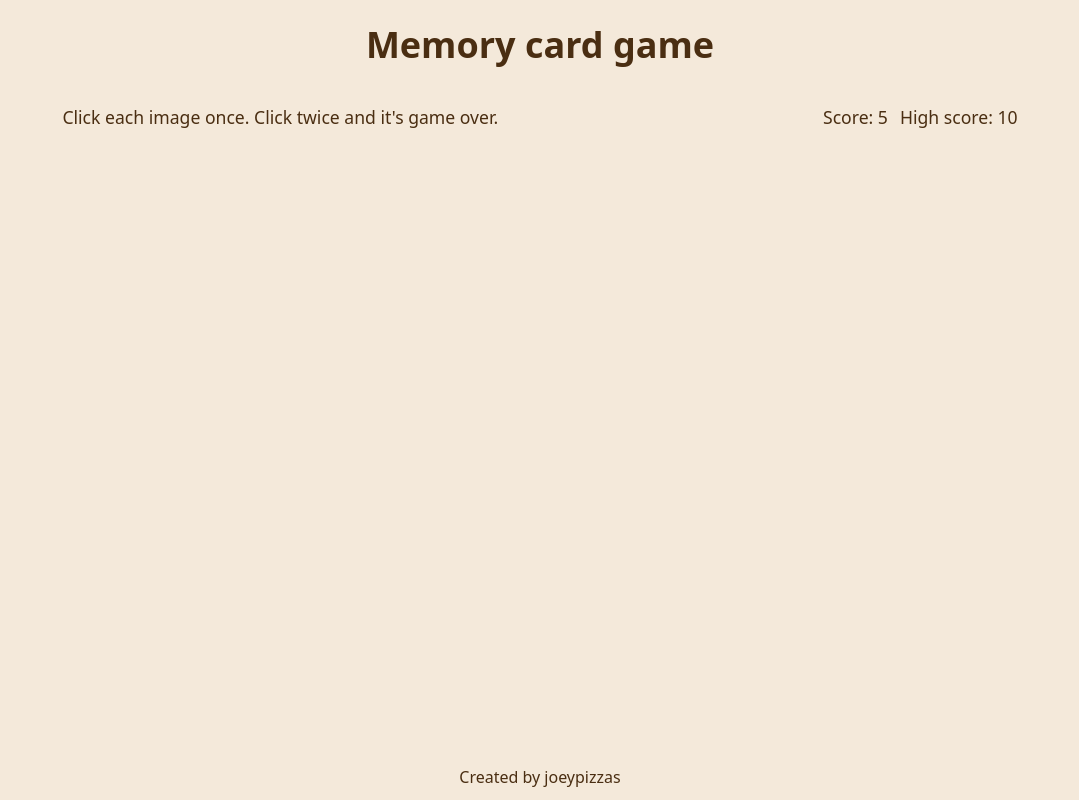
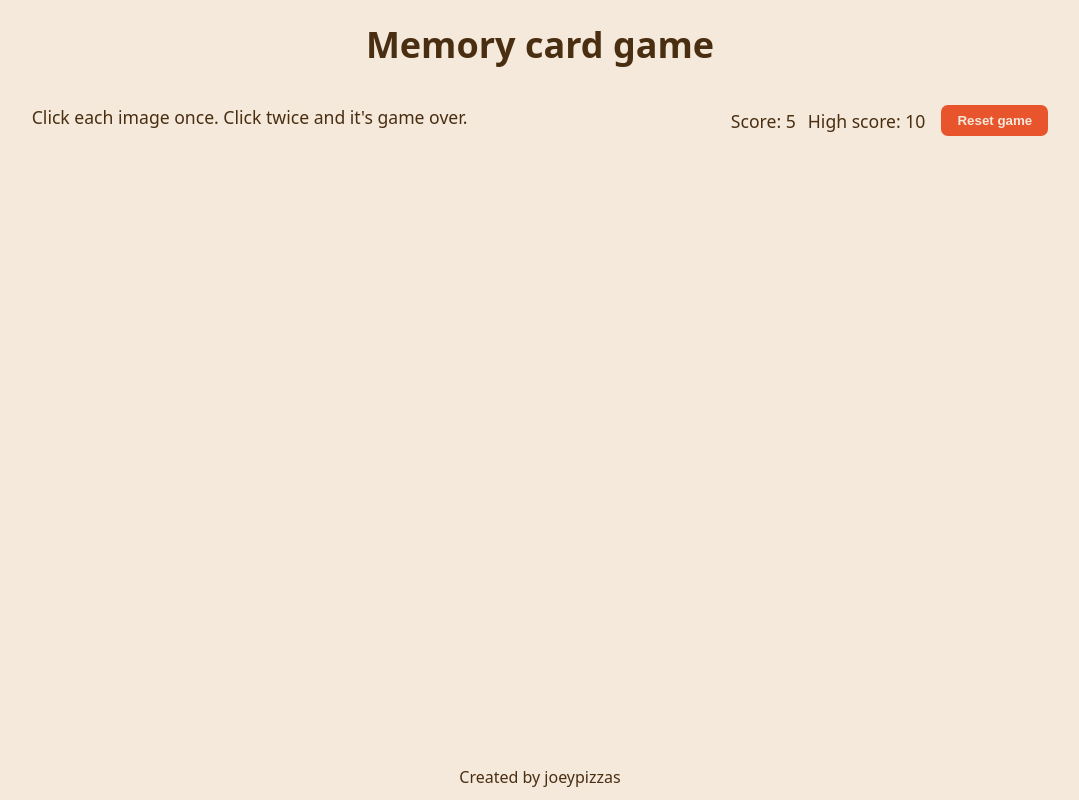
Before and after one commit to joeypizzas/memory-card, a React (Vite) app: page / in a window 1280 px wide. Shown: the whole page, without its empty margins (100-1179 px from the left). Built offline with nearby package versions, Linux system fonts and the light colour scheme.

Commit message:
Added ResetGameButton component and invoked it in GameInstructions

```diff
--- a/src/components/GameInstructions/GameInstructions.css
+++ b/src/components/GameInstructions/GameInstructions.css
@@ -11,6 +11,8 @@
 
 .score-and-reset {
   display: flex;
+  align-items: center;
+  gap: 1rem;
 }
 
 .score {
--- a/src/components/GameInstructions/GameInstructions.jsx
+++ b/src/components/GameInstructions/GameInstructions.jsx
@@ -1,6 +1,7 @@
 // GameInstructions component
 
 import "./GameInstructions.css";
+import { ResetGameButton } from "../ResetGameButton/ResetGameButton";
 
 export function GameInstructions() {
   return (
@@ -13,6 +14,7 @@ export function GameInstructions() {
           <div className="current-score">Score: 5</div>
           <div className="high-score">High score: 10</div>
         </div>
+        <ResetGameButton></ResetGameButton>
       </div>
     </div>
   );
--- a/src/components/ResetGameButton/ResetGameButton.css
+++ b/src/components/ResetGameButton/ResetGameButton.css
@@ -1 +1,19 @@
 /* ResetGameButton component css */
+
+.reset-game {
+  background-color: var(--color-tomato);
+  color: var(--color-cream);
+  font-weight: 600;
+  padding: 0.5rem 1rem 0.5rem 1rem;
+  border: none;
+  border-radius: 7px;
+}
+
+.reset-game:hover {
+  background-color: var(--color-tomato-dark);
+}
+
+.reset-game:active {
+  background: var(--color-tomato-dark);
+  transform: scale(0.95);
+}
--- a/src/components/ResetGameButton/ResetGameButton.jsx
+++ b/src/components/ResetGameButton/ResetGameButton.jsx
@@ -2,4 +2,6 @@
 
 import "./ResetGameButton.css";
 
-export function ResetGameButton() {}
+export function ResetGameButton() {
+  return <button className="reset-game">Reset game</button>;
+}
```
